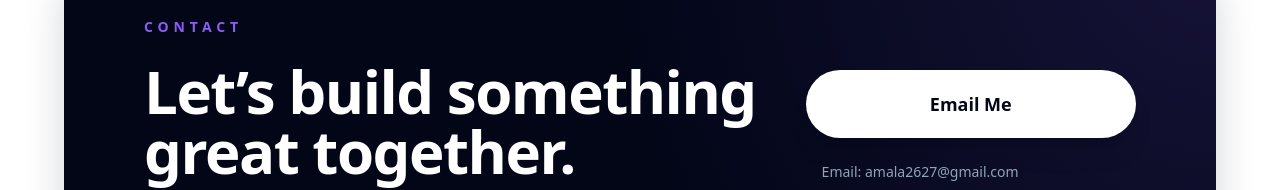
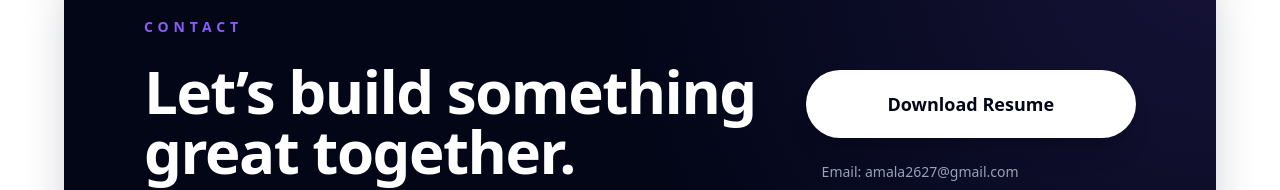
Before and after one commit to amalcrypt/myportfolio, a React (Vite) app: page / in a window 1280 px wide. Shown: the part 2990-3180 px from the top of the page. Built offline with nearby package versions, Linux system fonts and the light colour scheme.

Commit message:
resume button added in the about section and resume file added in assets folder

```diff
--- a/src/App.jsx
+++ b/src/App.jsx
@@ -1,6 +1,7 @@
 import { useState } from 'react';
 import './index.css';
 import heroImage from './assets/hero.png';
+import resumeFile from './assets/Amal_MCA.pdf';
 
 const Navbar = () => (
   <nav className="fixed top-0 left-0 right-0 z-50 backdrop-blur-xl bg-white/80 border-b border-slate-200/80 shadow-slate-100 shadow-sm">
@@ -270,13 +271,12 @@ const Contact = () => (
         </div>
         <div className="flex flex-col gap-6">
           <a
-  href="https://mail.google.com/mail/?view=cm&fs=1&to=amala2627@gmail.com"
-  target="_blank"
-  rel="noopener noreferrer"
-  className="inline-flex items-center justify-center rounded-full bg-white px-10 py-5 text-lg font-bold text-slate-950 shadow-xl transition hover:bg-slate-100 hover:scale-105 active:scale-95 duration-200"
->
-  Email Me
-</a>
+            href={resumeFile}
+            download="Amal_Resume.pdf"
+            className="inline-flex items-center justify-center rounded-full bg-white px-10 py-5 text-lg font-bold text-slate-950 shadow-xl transition hover:bg-slate-100 hover:scale-105 active:scale-95 duration-200"
+          >
+            Download Resume
+          </a>
           <div className="text-center lg:text-left px-4">
             <p className="text-slate-400 text-sm font-medium mb-4">Email: amala2627@gmail.com</p>
             <div className="flex justify-center lg:justify-start gap-8 text-slate-400 text-sm font-medium">
```
Also changed, not shown: 1 other file (tests, documents, lock files or other folders).
